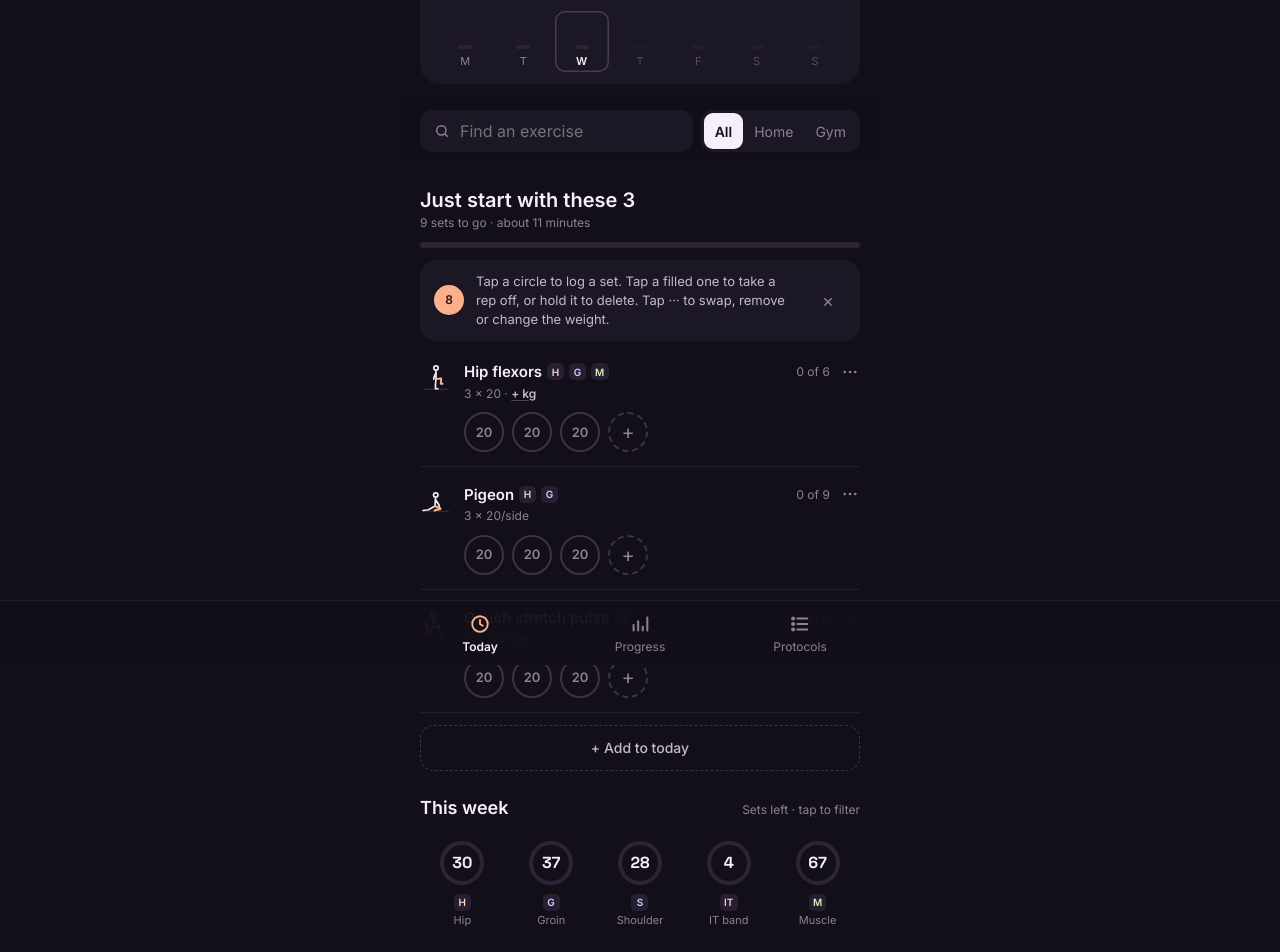
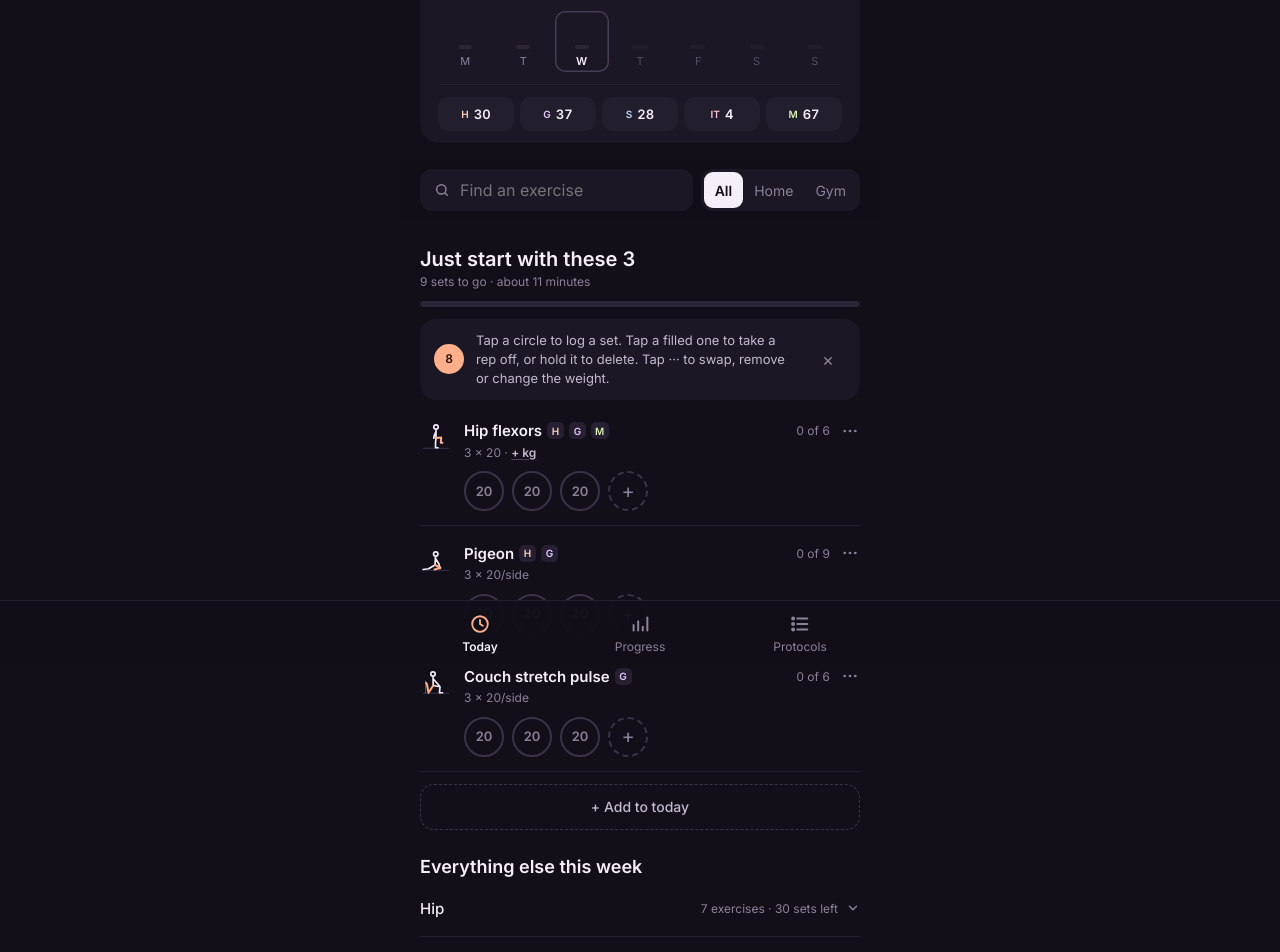
Before and after one commit to twoshilling/atg, a plain HTML site: page index.html in a window 1280 px wide. Shown: the part 135-1087 px from the top of the page. Drawn offline with Linux system fonts and the light colour scheme.

Commit message:
v1.7: protocol sets-left chips in the weekly card, drop the big rings (#11)
Claude-Session: https://claude.ai/code/session_01YM9dv6feP87AmEMGQEsNWE

Co-authored-by: Claude <noreply@anthropic.com>

```diff
--- a/index.html
+++ b/index.html
@@ -206,6 +206,11 @@ body.resting .app{padding-bottom:calc(env(safe-area-inset-bottom) + 170px)}
 .afilt{display:flex;gap:6px;overflow-x:auto;margin:10px -20px 0;padding:2px 20px 4px;scrollbar-width:none}
 .afilt::-webkit-scrollbar{display:none}
 .afilt .lc{flex-shrink:0}
+.wpC{display:flex;gap:6px;margin-top:12px;padding-top:12px;border-top:1px solid var(--line)}
+.wpC button{flex:1;min-width:0;height:34px;border-radius:10px;border:none;background:#231E2E;color:var(--text);font-size:13px;font-weight:600;display:flex;align-items:center;justify-content:center;gap:5px;font-variant-numeric:tabular-nums}
+.wpC button b{font-size:10px}
+.wpC button.done{color:#7FD1A8}
+.wpC button.sel{background:#F4EFF8;color:#120F18}
 /* v4 */
 .seg button.on,.effort button.on,.sides button.on,.lc.on,.ef.on{background:#F4EFF8;color:#120F18}
 .btn{background:#F4EFF8;color:#120F18}
@@ -298,7 +303,7 @@ body.resting .app{padding-bottom:calc(env(safe-area-inset-bottom) + 170px)}
 <div id="add-root"></div>
 <script>
 'use strict';
-const APP_VERSION = '1.6.1';
+const APP_VERSION = '1.7';
 // ---------- Exercise library ----------
 // k: reps | time | fail | dist ; s: per side ; l: track load ; r: default reps ; t: default seconds
 const E = {
@@ -658,6 +663,10 @@ function buildQueue(W, match){
 }
 function batchesOf(ids){ const out = []; for (let i = 0; i < ids.length; i += 3) out.push(ids.slice(i, i+3).sort(byPos)); return out; }
 
+function weekProt(W){
+  return '<div class="wpC">'+P.map(p => { const x = W.prot[p.id]; const left = Math.max(0, x.t - x.d); const sel = st.prot === p.id;
+    return '<button class="'+(sel?'sel':'')+(left?'':' done')+'" aria-pressed="'+sel+'" aria-label="'+esc(p.name)+': '+(left ? left+' sets left' : 'done')+'. Tap to filter" data-a="prot" data-v="'+esc(p.id)+'"><b style="color:'+(sel ? '#120F18' : TAGC[p.id])+'">'+TAGL[p.id]+'</b>'+(left || '✓')+'</button>'; }).join('')+'</div>';
+}
 function viewToday(W){
   const now = new Date(); const ws = weekStart(now);
   const pct = W.target ? Math.round(W.done/W.target*100) : 0;
@@ -670,7 +679,7 @@ function viewToday(W){
     '<div style="position:relative;width:64px;height:64px;flex-shrink:0"><svg role="img" aria-label="'+pct+' percent done" width="64" height="64" viewBox="0 0 64 64"><circle cx="32" cy="32" r="26" fill="none" stroke="#2A2436" stroke-width="6"/><circle cx="32" cy="32" r="26" fill="none" stroke="#FFB08A" stroke-width="6" stroke-linecap="round" class="rg" data-k="ring" data-p="strokeDasharray" data-to="'+Math.round(c64*pct/100)+' '+Math.round(c64)+'" transform="rotate(-90 32 32)"/></svg><span style="position:absolute;inset:0;display:flex;align-items:center;justify-content:center;font-size:13px;font-weight:600">'+pct+'%</span></div></div>'+
     '<div class="dbars">'+DAYN.map((d,i) => { const dd = new Date(ws); dd.setDate(dd.getDate()+i); const k = dkey(dd); const future = i > W.todayIdx; const n = W.perDay[i];
       return '<button class="dbar'+(i===W.todayIdx?' today':'')+'" '+(future?'disabled ':'')+'aria-label="'+DAYN[i]+' '+dd.getDate()+' '+MON[dd.getMonth()]+': '+n+' sets" data-a="day" data-v="'+k+'"><span class="dcol"><i style="height:'+(n ? Math.max(6, Math.round(n/maxDay*34)) : 4)+'px'+(n?'':';background:#2A2436')+'"></i></span>'+d[0]+'</button>'; }).join('')+'</div>'+
-    streakChip()+'</div>';
+    weekProt(W)+streakChip()+'</div>';
   if (!storageOk) h += '<div class="note warn" style="margin-top:16px">This browser isn\'t letting the app save. Sets you log will be lost when you close it.</div>';
   h += wrapCard();
 
@@ -752,15 +761,7 @@ function viewToday(W){
   h += '</div>';
 
   // This week: protocol rings, then everything else grouped by protocol
-  h += '<div class="section"><div class="row-between" style="margin-bottom:12px;align-items:baseline"><h2 style="font-size:18px">This week</h2><span class="small muted">Sets left · tap to filter</span></div><div class="prings">';
-  const rc = 2*Math.PI*20;
-  P.forEach(p => { const v = W.prot[p.id]; const sel = st.prot === p.id; const left = v.t - v.d; const done = left <= 0;
-    h += '<button class="pring'+(sel?' sel':'')+'" aria-pressed="'+sel+'" aria-label="'+esc(p.name)+': '+left+' of '+v.t+' sets left" data-a="prot" data-v="'+esc(p.id)+'">'+
-      '<span class="pr-ring"><svg aria-hidden="true" width="50" height="50" viewBox="0 0 50 50"><circle cx="25" cy="25" r="20" fill="none" stroke="#2A2436" stroke-width="4"/>'+
-      '<circle cx="25" cy="25" r="20" fill="none" stroke="'+(done?'#7FD1A8':'#FFB08A')+'" stroke-width="4" stroke-linecap="round"'+(v.d?'':' opacity="0"')+' class="rg" data-k="pr-'+esc(p.id)+'" data-p="strokeDasharray" data-to="'+(v.d ? Math.max(1, Math.round(rc*Math.min(1, v.d/v.t))) : 0)+' '+Math.round(rc)+'" transform="rotate(-90 25 25)"/></svg>'+
-      '<span class="pr-n">'+(done ? '<svg width="16" height="16" viewBox="0 0 24 24" fill="none" stroke="#7FD1A8" stroke-width="3" stroke-linecap="round" stroke-linejoin="round"><path d="M5 12.5l4.5 4.5L19 7.5"/></svg>' : left)+'</span></span>'+
-      '<span class="pr-name">'+ptags([p.id])+'</span><span class="pr-sub">'+esc(short(p.id))+'</span></button>'; });
-  h += '</div>';
+  h += '<div class="section"><h2 style="font-size:18px;margin-bottom:4px">Everything else this week</h2>';
   const inToday = new Set(curX.map(x => x.id));
   P.filter(p => !st.prot || p.id === st.prot).forEach(p => {
     const v = W.prot[p.id];
```
